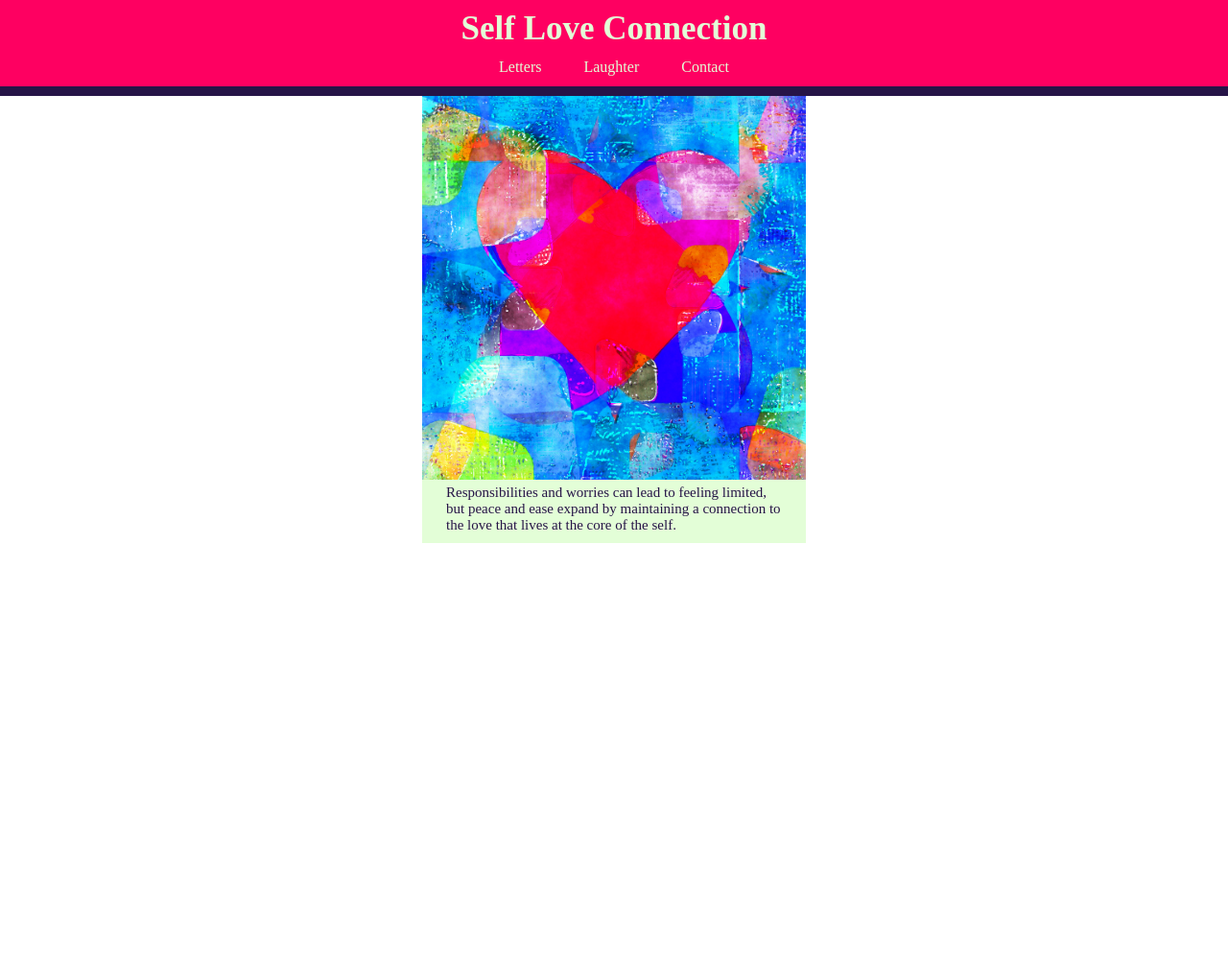
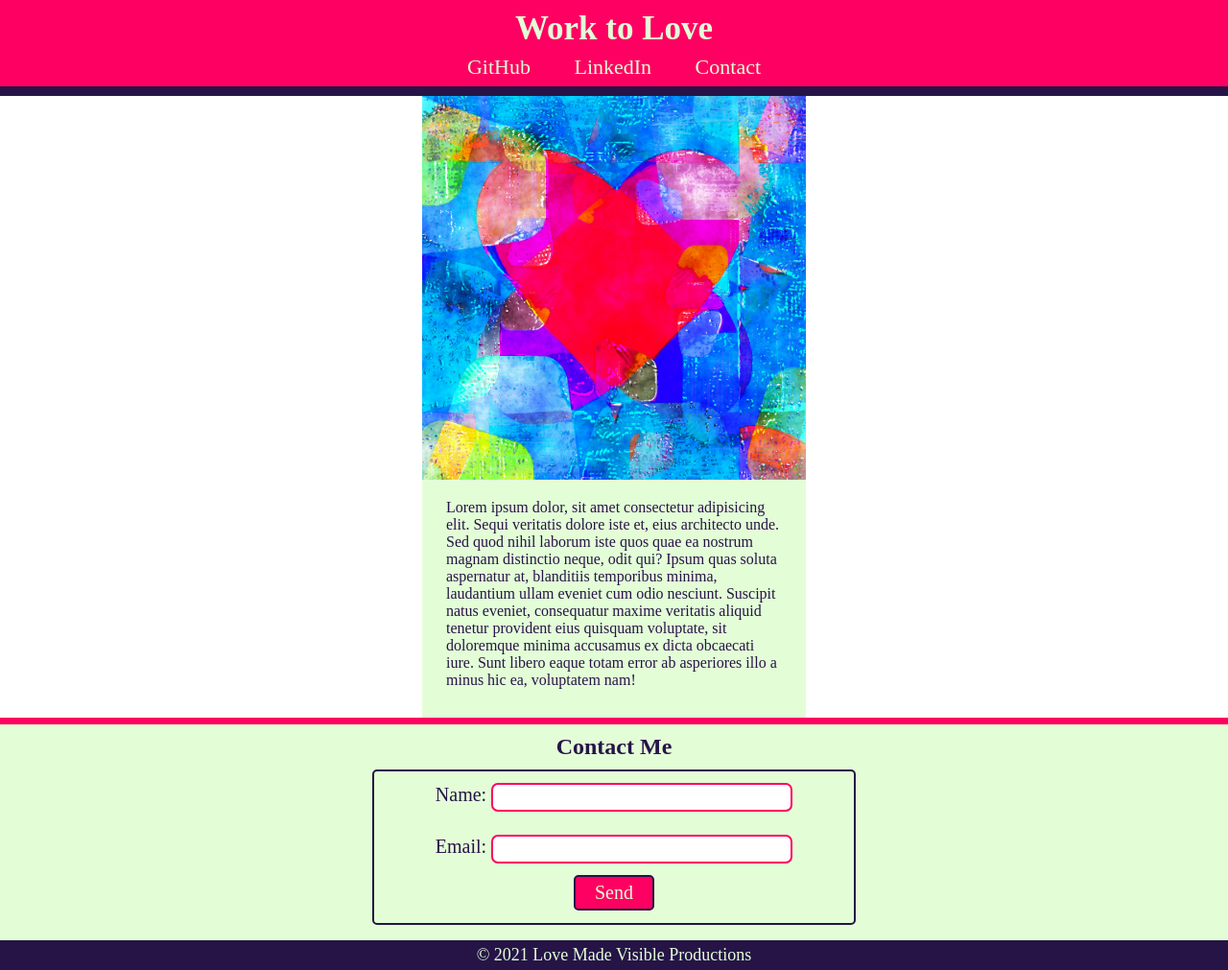
Before and after one commit to sissyhanks/class-example, a plain HTML site: page index.html in a window 1280 px wide. Shown: the whole page at 96% size. Before the commit the page ends 800 px from the top, so only its background shows below. Drawn offline with Linux system fonts and the light colour scheme.

Commit message:
completed HTML and updated CSS

```diff
--- a/assets/style.css
+++ b/assets/style.css
@@ -7,19 +7,6 @@ body {
   margin: 0;
   padding: 0;
   position: relative;
-}
-
-ul {
-  margin-top: 0;
-  padding: 0;
-  line-height: 20px;
-}
-
-li {
-  display: inline;
-  padding: 0 20px 0 20px;
-  text-decoration: none;
-  margin: none;
 }
 
 a {
@@ -37,7 +24,7 @@ header {
 }
 
 main {
-  padding: 100px 0;
+  padding: 100px 0 0 0;
 }
 
 img {
@@ -49,11 +36,51 @@ img {
 
 figcaption {
   width: 350px;
-  padding: 5px 25px 10px 25px;
+  padding: 20px 25px 30px 25px;
   margin: 0 auto;
-  font-size: 15px;
+  font-size: 16px;
   background-color: #e3fed7;
   color: #261447;
+}
+
+input {
+  width: 300px;
+  padding: 5px;
+  border: 2px solid #fe0061;
+  border-radius: 7px;
+}
+
+form {
+  position: relative;
+  border: solid 2px #261447;
+  border-radius: 5px;
+  width: 500px;
+  margin: 0 auto;
+  padding: 0 0 50px 0;
+}
+
+button {
+  background-color: #fe0061;
+  border: solid #261447 2px;
+  border-radius: 5px;
+  color: #e3fed7;
+  padding: 5px 20px;
+  text-align: center;
+  text-decoration: none;
+  display: inline-block;
+  font-size: 20px;
+  font-family: "Garmond", serif;
+  position: absolute;
+  left: 50%;
+  transform: translateX(-50%);
+}
+
+footer {
+  background-color: #261447;
+  color: #e3fed7;
+  padding: 5px 0;
+  text-align: center;
+  font-size: 18px;
 }
 
 .top-name {
@@ -65,3 +92,44 @@ figcaption {
 .text-center {
   text-align: center;
 }
+
+.nav-item {
+  display: inline;
+  padding: 0 20px 0 20px;
+  font-size: 22px;
+  text-decoration: none;
+  margin: none;
+}
+
+.contact-text {
+  text-align: center;
+  color: #261447;
+
+  margin: 10px 0;
+}
+
+.contact-me {
+  text-align: center;
+  list-style-type: none;
+  color: #261447;
+  padding: 12px 0;
+  font-size: 20px;
+  margin: none;
+}
+
+#nav-list {
+  margin-top: 0;
+  padding: 0;
+  line-height: 20px;
+}
+#contact {
+  height: 225px;
+  width: 100%;
+  background-color: #e3fed7;
+  border-top: solid 7px #fe0061;
+}
+
+#contact-list {
+  padding: 0;
+  list-style-type: none;
+}
--- a/index.html
+++ b/index.html
@@ -5,41 +5,68 @@
     <meta http-equiv="X-UA-Compatible" content="IE=edge" />
     <meta name="viewport" content="width=device-width, initial-scale=1.0" />
     <link rel="stylesheet" type="text/css" href="./assets/style.css" />
-    <title>Self Love Connection</title>
+    <title>Work to Love</title>
   </head>
 
   <body>
     <header>
       <nav class="text-center">
-        <h1 class="top-name">Self Love Connection</h1>
-        <ul>
-          <li>
+        <h1 class="top-name">Work to Love</h1>
+        <ul id="nav-list">
+          <li class="nav-item">
+            <a href="https://github.com/sissyhanks" target="blank">GitHub</a>
+          </li>
+          <li class="nav-item">
             <a
-              href="https://www.countryliving.com/life/g29661464/self-love-quotes/"
+              href="https://www.linkedin.com/in/bernadette-mcknight-a34a72201/?lipi=urn%3Ali%3Apage%3Ad_flagship3_feed%3Bb0vmhQr5TL%2BCX8CTDIDuCA%3D%3D"
               target="blank"
-              >Letters</a
+              >LinkedIn</a
             >
-          </li>
-          <li>
-            <a href="https://tenor.com/Ui1f.gif" target="blank">Laughter</a>
-          </li>
-          <li><a href="#">Contact</a></li>
+          </li class=>
+          <li class="nav-item"><a href="#contact">Contact</a></li>
         </ul>
       </nav>
     </header>
 
     <main>
+      <section class="figure">
         <figure>
           <img
             src="./assets/images/LoveHeart.jpg"
             alt="An abstract composed of colorful brushstrokes with the figure of a heart emerging in the middle."
           />
           <figcaption>
-          Responsibilities and worries can lead to feeling limited, but peace
-          and ease expand by maintaining a connection to the love that lives at
-          the core of the self.
+            Lorem ipsum dolor, sit amet consectetur adipisicing elit. Sequi
+            veritatis dolore iste et, eius architecto unde. Sed quod nihil
+            laborum iste quos quae ea nostrum magnam distinctio neque, odit qui?
+            Ipsum quas soluta aspernatur at, blanditiis temporibus minima,
+            laudantium ullam eveniet cum odio nesciunt. Suscipit natus eveniet,
+            consequatur maxime veritatis aliquid tenetur provident eius quisquam
+            voluptate, sit doloremque minima accusamus ex dicta obcaecati iure.
+            Sunt libero eaque totam error ab asperiores illo a minus hic ea,
+            voluptatem nam!
           </figcaption>
         </figure>
+      </section>
+      <section id="contact">
+        <h2 class="contact-text">Contact Me</h2>
+        <form action="#">
+          <ul id="contact-list">
+            <li class="contact-me">
+              Name:
+              <input type="text" name="username" />
+            </li>
+            <li class="contact-me">
+              Email:
+              <input type="text" name="email" />
+            </li>
+          </ul>
+          <button>Send</button>
+        </form>
+      </section>
     </main>
+    <footer>
+      <p>© 2021 Love Made Visible Productions</p>
+    </footer>
   </body>
 </html>
```
Lines whose indentation alone changed are shown as unchanged.
